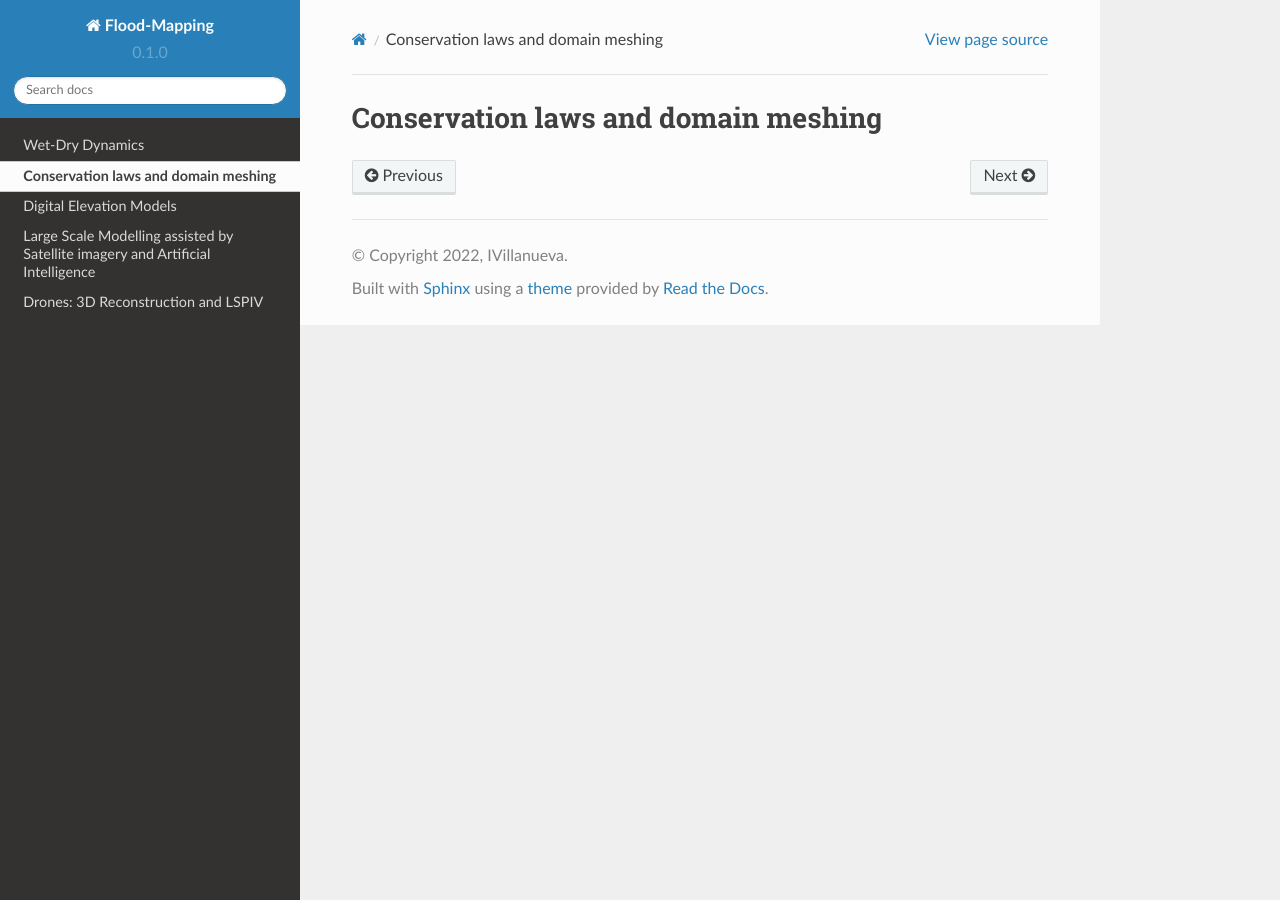
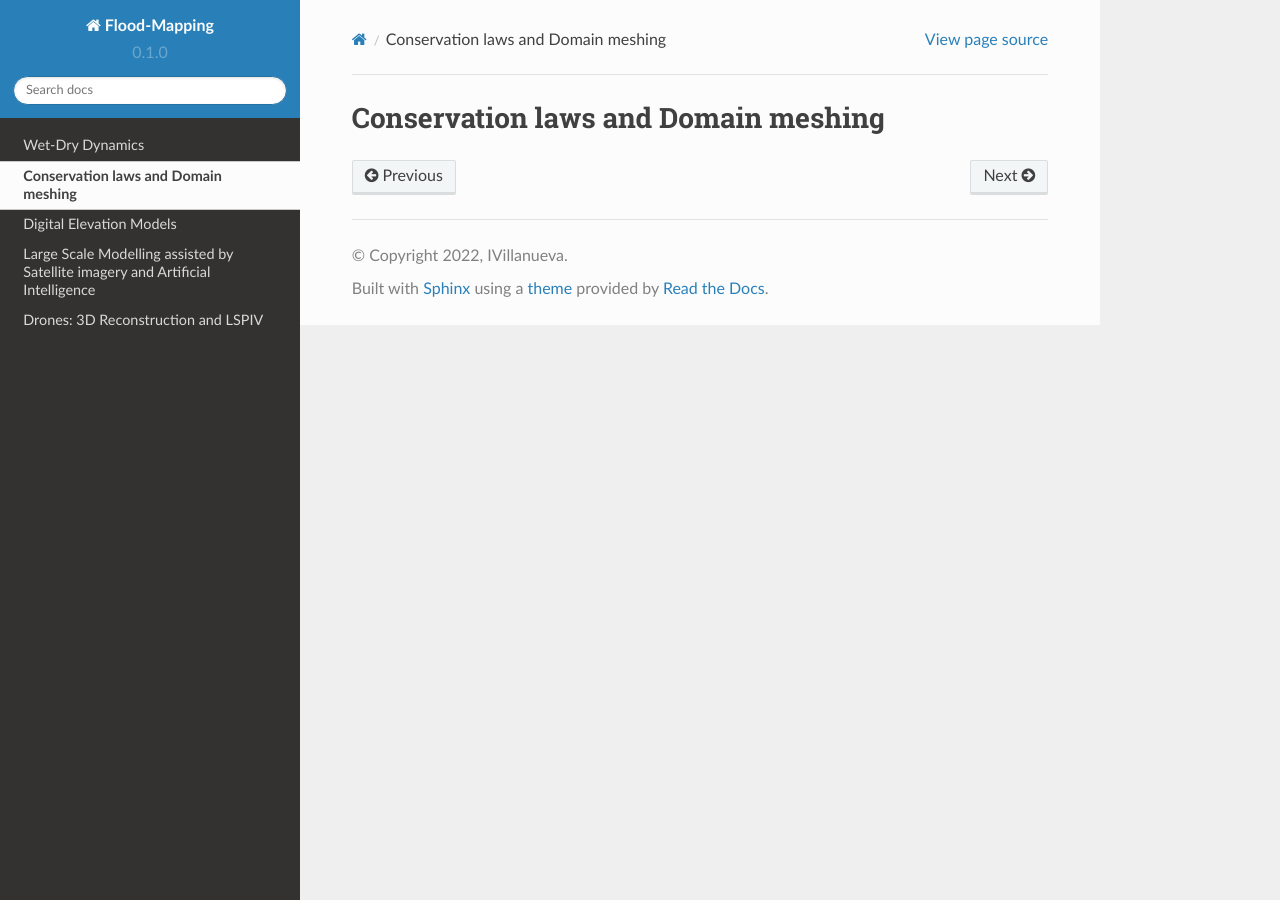
Before and after one commit to ivillamadrid/FloodMapping, a Sphinx documentation site: the page built from docs/source/claws.rst, in a window 1280 px wide. Built offline with Sphinx 7.4.7 and the Read the Docs theme 2.0.0, drawn with Linux system fonts in a browser that asks for light colours.

```diff
--- a/docs/source/claws.rst
+++ b/docs/source/claws.rst
@@ -1,2 +1,2 @@
-Conservation laws and domain meshing
+Conservation laws and Domain meshing
 ====================================
```
